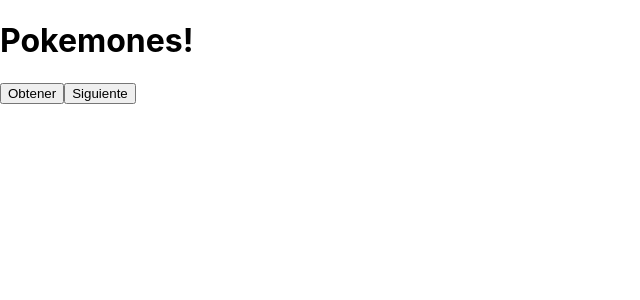
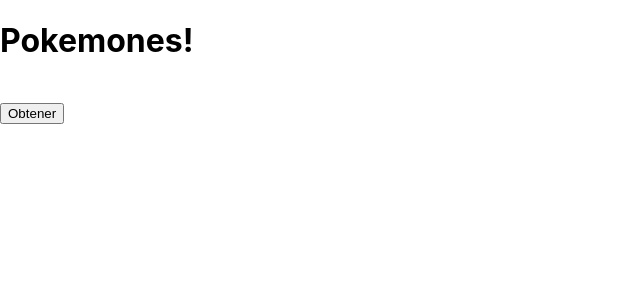
Before and after one commit to Charly1981/redux1-udemy, a React (Create React App) app: page / in a window 1280 px wide. Shown: the top 300 px of the page, without its empty margins (0-640 px from the left). Built offline with nearby package versions, Linux system fonts and the light colour scheme.

Commit message:
se agregan botones anterior y siguiente

```diff
--- a/src/components/Pokemones.jsx
+++ b/src/components/Pokemones.jsx
@@ -4,6 +4,7 @@
 
 // importamos la acción
 import {
+  anteriorPokemonAccion,
   obtenerPokemonesAccion,
   siguientePokemonAccion,
 } from "../redux/pokeDucks";
@@ -14,17 +15,34 @@
 
   // crearmos el state utilizando nuestra tienda
   // store.pokemones lo sacamos de la tienda
-  const pokemones = useSelector((store) => store.pokemones.array);
+  const pokemones = useSelector((store) => store.pokemones.results);
+  const next = useSelector((store) => store.pokemones.next);
+  const previous = useSelector((store) => store.pokemones.previous);
 
   return (
     <div>
       <h1>Pokemones!</h1>
-      <button onClick={() => dispatch(obtenerPokemonesAccion())}>
-        Obtener
-      </button>
-      <button onClick={() => dispatch(siguientePokemonAccion(20))}>
-        Siguiente
-      </button>
+
+      <br />
+
+      {pokemones.length === 0 && (
+        <button onClick={() => dispatch(obtenerPokemonesAccion())}>
+          Obtener
+        </button>
+      )}
+
+      {next && (
+        <button onClick={() => dispatch(siguientePokemonAccion())}>
+          Siguiente
+        </button>
+      )}
+
+      {previous && (
+        <button onClick={() => dispatch(anteriorPokemonAccion())}>
+          Anterior
+        </button>
+      )}
+
       <ul>
         {pokemones.map((item) => (
           <li key={item.name}>{item.name}</li>
--- a/src/redux/pokeDucks.js
+++ b/src/redux/pokeDucks.js
@@ -2,8 +2,10 @@
 
 // constantes
 const dataInicial = {
-  array: [],
-  offset: 0,
+  count: 0,
+  next: null,
+  previous: null,
+  results: [],
 };
 
 const OBTENER_POKEMONES_EXITO = "OBTENER_POKEMONES_EXITO";
@@ -15,13 +17,12 @@
     case OBTENER_POKEMONES_EXITO:
       return {
         ...state,
-        array: action.payload,
+        ...action.payload,
       };
     case SIGUIENTE_POKEMONES_EXITO:
       return {
         ...state,
-        array: action.payload.array,
-        offset: action.payload.offset,
+        ...action.payload,
       };
 
     default:
@@ -31,38 +32,43 @@
 
 // acciones
 export const obtenerPokemonesAccion = () => async (dispatch, getState) => {
-  //console.log(getState().pokemones.offset);
-  const offset = getState().pokemones.offset;
   try {
     const res = await axios.get(
-      `https://pokeapi.co/api/v2/pokemon?offset=${offset}&limit=20`
+      `https://pokeapi.co/api/v2/pokemon?offset=0&limit=20`
     );
     dispatch({
       type: OBTENER_POKEMONES_EXITO,
-      payload: res.data.results,
+      payload: res.data,
     });
   } catch (error) {
     console.log(error);
   }
 };
 
-export const siguientePokemonAccion =
-  (numero) => async (dispatch, getState) => {
-    const offset = getState().pokemones.offset;
-    const siguiente = offset + numero;
+export const siguientePokemonAccion = () => async (dispatch, getState) => {
+  const { next } = getState().pokemones;
 
   try {
-      const res = await axios.get(
-        `https://pokeapi.co/api/v2/pokemon?offset=${siguiente}&limit=20`
-      );
+    const res = await axios.get(next);
     dispatch({
       type: SIGUIENTE_POKEMONES_EXITO,
-        payload: {
-          array: res.data.results,
-          offset: siguiente,
-        },
+      payload: res.data,
     });
   } catch (error) {
     console.log(error);
   }
 };
+
+export const anteriorPokemonAccion = () => async (dispatch, getState) => {
+  const { previous } = getState().pokemones;
+
+  try {
+    const res = await axios.get(previous);
+    dispatch({
+      type: SIGUIENTE_POKEMONES_EXITO,
+      payload: res.data,
+    });
+  } catch (error) {
+    console.log(error);
+  }
+};
```
Lines whose indentation alone changed are shown as unchanged.
